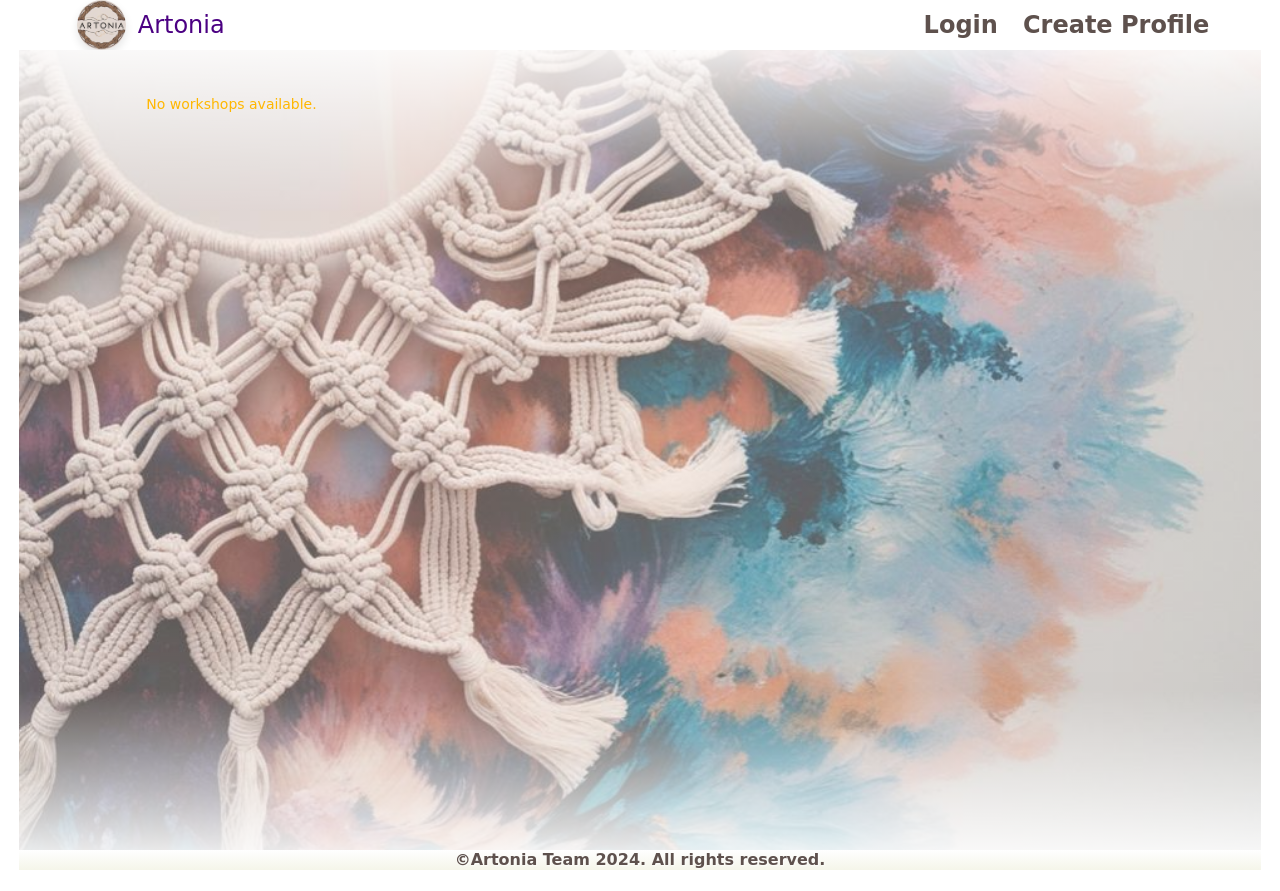
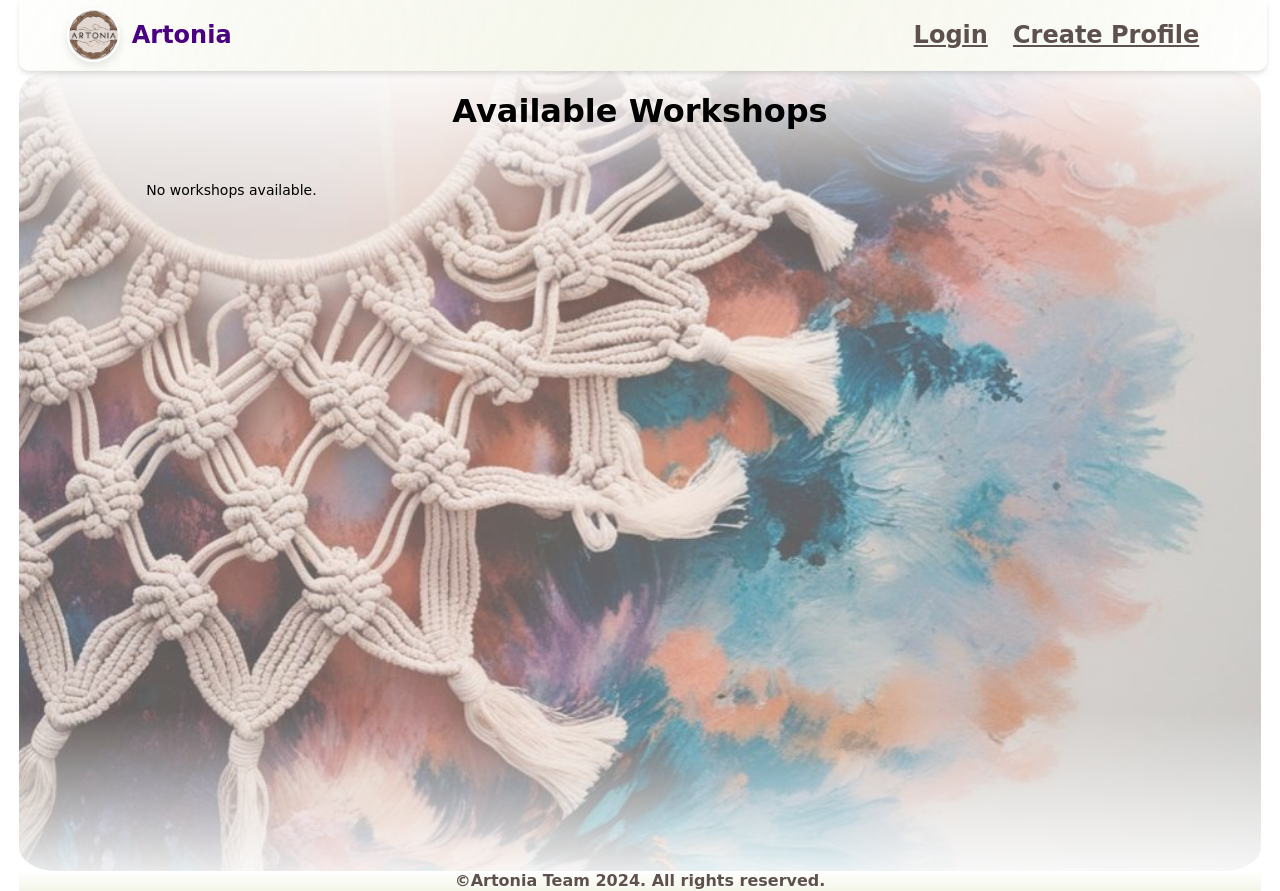
Before and after one commit to YordanDobrev/PythonWEB, a Django app: page /workshops/ in a window 1280 px wide. Before the commit the page ends 870 px from the top, so only its background shows below. Run offline with Django 5.2, Linux system fonts and the light colour scheme; data that the repository does not hold is empty; some libraries are stand-ins or nearby versions.

Commit message:
Fix: CSS-Navigation and Workshop Details files are updated

```diff
--- a/Artonia_v2/Artonia_v2/workshops/models.py
+++ b/Artonia_v2/Artonia_v2/workshops/models.py
@@ -1,4 +1,3 @@
-from django.conf import settings
 from django.db import models
 from Artonia_v2.accounts.models import ArtoniaUser
 
@@ -70,7 +69,7 @@ class WorkshopRegistration(models.Model):
     )
 
     participant = models.ForeignKey(
-        settings.AUTH_USER_MODEL,
+        to=ArtoniaUser,
         on_delete=models.CASCADE
     )
 
--- a/Artonia_v2/static/styles/details.css
+++ b/Artonia_v2/static/styles/details.css
@@ -39,10 +39,11 @@ h4 {
     text-align: center;
 }
 
+
 p {
     text-align: center;
     font-size: 14px;
-    color: #ffb700;
+    color: black;
 }
 
 span {
--- a/Artonia_v2/static/styles/navigation.css
+++ b/Artonia_v2/static/styles/navigation.css
@@ -7,7 +7,9 @@
     background-repeat: no-repeat;
     min-height: 100vh;
     width: 100%;
-    padding-bottom: 20px; /* Add padding to prevent content from going under footer */
+    padding-bottom: 20px;
+    display: flex;
+    flex-direction: column;
 }
 
 body {
@@ -18,36 +20,100 @@ body {
     font-family: cursive;
 }
 
+/*header {*/
+/*    display: flex;*/
+/*    justify-content: space-between;*/
+/*    align-items: center;*/
+/*    padding: 0.5em 3em;*/
+/*    width: 90vw;*/
+/*    background: red;*/
+/*    position: relative;*/
+/*    z-index: 3;*/
+/*    margin: 0 auto;*/
+/*    border-radius: 0 0 10px 10px;*/
+/*    text-shadow: 1px 1px 2px rgba(255, 255, 255, 0.8);*/
+/*}*/
+
 header {
     display: flex;
     justify-content: space-between;
     align-items: center;
-    padding: 0em 3em;
+    padding: 0.5em 3em;
     width: 90vw;
+    position: relative;
+    z-index: 3;
+    margin: 0 auto;
+    border-radius: 0 0 10px 10px;
+    text-shadow: 1px 1px 2px rgba(255, 255, 255, 0.8);
+    /* Artistic background with multiple layers */
+    background: /* Subtle watercolor texture */ linear-gradient(120deg,
+    rgba(255, 255, 255, 0.7) 0%,
+    rgba(240, 241, 224, 0.6) 50%,
+    rgba(255, 255, 255, 0.7) 100%
+    ),
+        /* Abstract brush strokes */ radial-gradient(
+            circle at 20% 50%,
+            rgba(240, 241, 224, 0.4) 0%,
+            transparent 50%
+    ),
+    radial-gradient(
+            circle at 80% 50%,
+            rgba(240, 241, 224, 0.4) 0%,
+            transparent 50%
+    );
+    /* Add a subtle border effect */
+    border-bottom: 1px solid rgba(240, 241, 224, 0.3);
+    /* Add box shadow for depth */
+    box-shadow: 0 4px 6px -1px rgba(0, 0, 0, 0.1),
+    0 2px 4px -1px rgba(0, 0, 0, 0.06);
+    /* Smooth transition for any hover effects */
+    transition: all 0.3s ease;
 }
 
+/* Optional: Add hover effect to the entire header */
+header:hover {
+    background: linear-gradient(120deg,
+    rgba(255, 255, 255, 0.8) 0%,
+    rgba(240, 241, 224, 0.7) 50%,
+    rgba(255, 255, 255, 0.8) 100%
+    ),
+    radial-gradient(
+            circle at 20% 50%,
+            rgba(240, 241, 224, 0.5) 0%,
+            transparent 50%
+    ),
+    radial-gradient(
+            circle at 80% 50%,
+            rgba(240, 241, 224, 0.5) 0%,
+            transparent 50%
+    );
+}
+
+
 nav {
-
-    background: transparent; /* Remove any existing background */
-    /* If you want a slight overlay to ensure text readability */
-    background: rgba(255, 255, 255, 0.1); /* Optional: adds slight white overlay */
-    /* Or if you prefer a gradient overlay */
-    background: linear-gradient(rgba(255, 255, 255, 0.2), rgba(255, 255, 255, 0));
-
+    background: transparent;
+    position: relative;
+    z-index: 3;
+    padding: 10px;
+    border-radius: 5px;
 }
 
 nav a {
-    color: #333; /* Adjust color as needed */
-    /* Optional: add text shadow for better readability */
+    font-size: 1.5rem;
+    color: #5e514d;
+    font-weight: 600;
     text-shadow: 1px 1px 2px rgba(255, 255, 255, 0.8);
+    transition: color 0.3s ease, font-size 0.3s ease;
+    padding: 5px 10px;
+    border-radius: 5px;
 }
 
 #logo {
     display: flex;
-    align-items: center; /* Vertically centers items */
-    justify-content: center; /* Horizontally centers items */
+    align-items: center;
+    justify-content: center;
     text-decoration: none;
-    gap: 12px; /* Space between logo and text */
+    gap: 12px;
 }
 
 #logo-img {
@@ -55,65 +121,56 @@ nav a {
     border-radius: 50%;
     box-shadow: 0 4px 8px rgba(0, 0, 0, 0.1);
     transition: transform 0.3s ease;
+    background: rgba(255, 255, 255, 0.8);
+    padding: 2px;
+}
+
+#logo-img:hover {
+    transform: scale(1.1);
 }
 
 .logo-text {
-    color: #4B0082; /* Purple color matching your logo */
-    font-size: 1.5rem; /* Adjust size as needed */
-    font-family: cursive; /* Matches the style in your image */
-}
-
-nav a {
+    color: #4B0082;
     font-size: 1.5rem;
-    color: #5e514d;
-    font-weight: 600;
-}
-
-header a {
-    padding: 0 10px;
-    text-decoration: none;
-
-
+    font-family: cursive;
+    font-weight: bold;
+    text-shadow: 1px 1px 2px rgba(255, 255, 255, 0.8);
 }
 
 nav a:hover {
     color: rgb(153, 60, 7);
     text-decoration: underline;
     font-size: 1.7rem;
-
-
+    background: rgba(255, 255, 255, 0.2);
 }
 
 footer {
-    background: transparent; /* Remove solid background color */
-    /* If you want a subtle overlay for text readability */
+    background: transparent;
     background: linear-gradient(rgba(240, 241, 224, 0), rgba(240, 241, 224, 0.7));
     color: #5e514d;
     font-weight: bolder;
     text-align: center;
-    position: fixed;
+    /*position: fixed;*/
     bottom: 0;
     left: 0;
     width: 100%;
     height: 20px;
-    /* Optional: add text shadow for better readability */
     text-shadow: 1px 1px 2px rgba(255, 255, 255, 0.8);
+    z-index: 3;
 }
 
 footer p {
     margin-top: -1px;
-    /* Optional: if you need extra text contrast */
     position: relative;
     z-index: 2;
 }
-
 
 #home img {
     display: block;
     margin: auto;
     height: 25%;
     width: 25%;
-    transform: rotate(20deg);
+    border-radius: 20%;
 }
 
 #home h1 {
@@ -126,18 +183,17 @@ footer p {
     text-transform: capitalize;
 }
 
-
-/* First, set up the background image container */
 .background-container {
     background-image: url("../images/Art and Macrame.jpg");
     background-position: center;
     background-size: cover;
     background-repeat: no-repeat;
-    min-height: 100vh; /* Full viewport height */
+    border-radius: 3%;
+    min-height: 100vh;
     position: relative;
+    flex: 1;
 }
 
-/* Create the gradient overlay */
 .background-container::before {
     content: '';
     position: absolute;
@@ -147,27 +203,15 @@ footer p {
     bottom: 0;
     background: linear-gradient(
             to bottom,
-            rgba(255, 255, 255, 0.9) 0%, /* More transparent at top */ rgba(255, 255, 255, 0.3) 20%, /* More visible in middle */ rgba(255, 255, 255, 0.3) 80%, /* More visible in middle */ rgba(255, 255, 255, 0.9) 100% /* More transparent at bottom */
+            rgba(255, 255, 255, 0.9) 0%,
+            rgba(255, 255, 255, 0.3) 20%,
+            rgba(255, 255, 255, 0.3) 80%,
+            rgba(255, 255, 255, 0.9) 100%
     );
     z-index: 1;
 }
 
-/* Container for your content */
 .content {
     position: relative;
-    z-index: 2; /* Place content above the overlay */
+    z-index: 2;
 }
-
-/* Navigation styles */
-nav {
-    position: relative;
-    z-index: 3; /* Ensure nav stays on top */
-    /* Add your other nav styles */
-}
-
-/* Footer styles */
-footer {
-    position: relative;
-    z-index: 3; /* Ensure footer stays on top */
-    /* Add your other footer styles */
-}
--- a/Artonia_v2/static/styles/workshop_details.css
+++ b/Artonia_v2/static/styles/workshop_details.css
@@ -34,7 +34,7 @@
 .workshop-current-details {
     list-style-type: none;
     padding: 0;
-    margin: 0;
+    margin: 20px;
     text-align: center;
 }
 
--- a/Artonia_v2/static/styles/workshops.css
+++ b/Artonia_v2/static/styles/workshops.css
@@ -15,7 +15,7 @@
 
 .workshops-header {
     display: flex;
-    justify-content: space-between;
+    justify-content: right;
     align-items: center;
     margin-bottom: 1rem;
 }
@@ -23,6 +23,8 @@
 .workshops-header h1 {
     font-size: 1.5rem;
     margin: 0;
+    justify-content: center;
+    align-items: center;
 }
 
 
--- a/Artonia_v2/templates/index.html
+++ b/Artonia_v2/templates/index.html
@@ -8,7 +8,7 @@
             <h1>
                 Amazing Handmade Products <br/>Choose the best idea!
             </h1>
-            <img src="{% static 'images/Artonia Logo.jpg' %}" alt="home"/>
+            <img  src="{% static 'images/Artonia Logo Colourful.jpg' %}" alt="home"/>
         </section>
     </main>
 {% endblock %}
--- a/Artonia_v2/templates/workshops/workshop_detail.html
+++ b/Artonia_v2/templates/workshops/workshop_detail.html
@@ -19,9 +19,8 @@
                 <li><strong>Price:</strong> ${{ workshop.price }}</li>
                 <li><strong>Capacity:</strong> {{ workshop.capacity }} spots</li>
             </ul>
+            <a class="view-button" href="{% url 'workshop-edit' workshop.pk %}">Edit Workshop</a>
             <a class="view-button" href="{% url 'workshop-delete' workshop.pk %}">Delete Workshop</a>
-            <a class="view-button" href="{% url 'workshop-edit' workshop.pk %}">Edit Workshop</a>
-
             {#            <button class="view-current-button">Register Now1</button>#}
         </div>
     </div>
--- a/Artonia_v2/templates/workshops/workshop_list.html
+++ b/Artonia_v2/templates/workshops/workshop_list.html
@@ -5,19 +5,21 @@
     <div class="workshops-header">
 
         {% if user.is_authenticated %}
-                <h1>Available Workshops</h1> <span><a href="{% url 'workshop-create' %}" class="create-button">Create New Workshop</a></span>
+            {#            <h1>Available Workshops</h1>#}
+            <span><a href="{% url 'workshop-create' %}" class="create-button">Create New Workshop</a></span>
         {% endif %}
     </div>
+    <h1 style="justify-self: center">Available Workshops</h1>
     <div class="workshops-grid">
         {% for workshop in workshops %}
             <div class="workshop-card">
+                <h3 style="color: darkblue">{{ workshop.title }}</h3>
                 {% if workshop.image_url %}
                     <div class="workshop-image">
                         <img src="{{ workshop.image_url }}" alt="{{ workshop.title }}">
                     </div>
                 {% endif %}
                 <div class="workshop-content">
-                    <h2>{{ workshop.title }}</h2>
                     <p>{{ workshop.description|truncatewords:30 }}</p>
                     <ul class="workshop-details">
                         <li>Date: {{ workshop.date|date:"F j, Y" }}</li>
```
Also changed, not shown: Artonia_v2/static/images/Artonia Circle Logo.jpg (deleted), Artonia_v2/static/images/modified_image.png (deleted).
